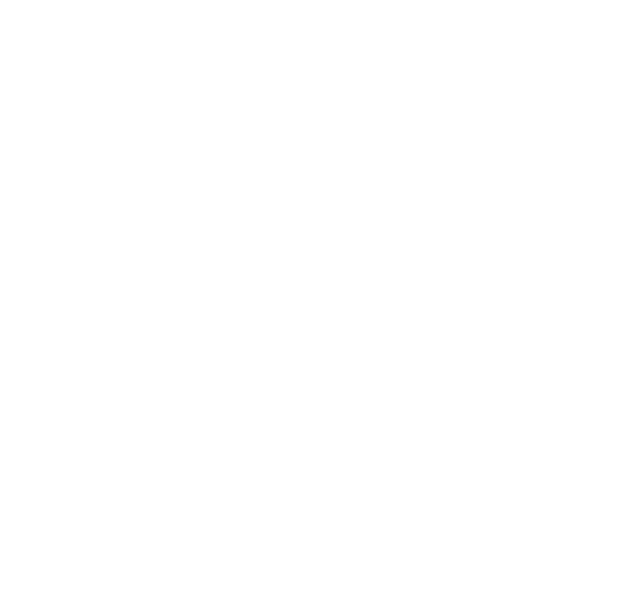
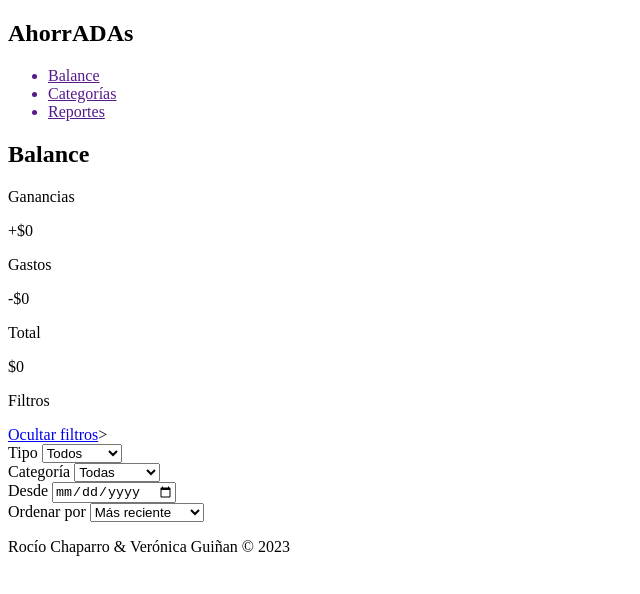
Before and after one commit to veronicadelmar/proyecto-ahorradas, a plain HTML site: page index.html in a window 1280 px wide. Shown: the whole page, without its empty margins (0-640 px from the left). Drawn offline with Linux system fonts and the light colour scheme.

Commit message:
adding balance htmle

```diff
--- a/index.html
+++ b/index.html
@@ -7,6 +7,95 @@
     <title>Document</title>
 </head>
 <body>
+    <header>
+        <section>
+            <div>
+                <i class="fa-solid fa-wallet"></i>
+                <h1>AhorrADAs</h1>
+            </div>
+            <div>
+                <nav>
+                    <ul>
+                        <a href=""><li><i class="fa-solid fa-chart-line"></i> Balance</li></a>
+                        <a href=""><li><i class="fa-solid fa-tag"></i> Categorías</li></a>
+                        <a href=""><li><i class="fa-solid fa-chart-pie"></i> Reportes</li></a>
+                    </ul>
+                </nav>
+                <div id="hamburger-menu">
+                    <i class="fa-solid fa-bars"></i>
+                </div>
+            </div>
+        </section>
+    </header>
+    <main>
+        <section>
+            <div>
+                <div>
+                    <h2>Balance</h2>
+                    <div>
+                        <p>Ganancias</p>
+                        <p>+$0</p>
+                    </div>
+                    <div>
+                        <p>Gastos</p>
+                        <p>-$0</p>
+                    </div>
+                    <div>
+                        <p>Total</p>
+                        <p>$0</p>
+                    </div>
+                </div>
+                <div>
+                    <div>
+                        <p>Filtros</p>
+                        <a href="#">Ocultar filtros</a>>
+                    </div>
+                    <div>
+                        <div>
+                            <label for="filter-type">Tipo</label>
+                            <select name="filter-type" id="filter-type">
+                                <option value="todos">Todos</option>
+                                <option value="gasto">Gasto</option>
+                                <option value="ganancia">Ganancia</option>
+                            </select>
+                        </div>
+                        <div>
+                            <label for="filter-category">Categoría</label>
+                            <select name="filter-category" id="filter-category">
+                                <option value="todas">Todas</option>
+                                <option value="comida">Comida</option>
+                                <option value="servicios">Servicios</option>
+                                <option value="salidas">Salidas</option>
+                                <option value="educacion">Educación</option>
+                                <option value="transporte">Transporte</option>
+                                <option value="trabajo">Trabajo</option>
+                            </select>
+                        </div>
+                        <div>
+                            <label for="filter-date">Desde</label>
+                            <input type="date" id="date-filter" name="date-filter">
+                        </div>
+                        <div>
+                            <label for="filter-order">Ordenar por</label>
+                            <select name="filter-order" id="filter-order">
+                                <option value="mas-recientes">Más reciente</option>
+                                <option value="menos-recientes">Menos reciente</option>
+                                <option value="mayor-monto">Mayor monto</option>
+                                <option value="menor-monto">Menor monto</option>
+                                <option value="a/z">A/Z</option>
+                                <option value="z/a">Z/A</option>
+                            </select>
+                        </div>
+                    </div>
+                </div>
+            </div>
+        </section>
+    </main>
+    <footer>
+        <div>
+            <p>Rocío Chaparro & Verónica Guiñan © 2023</p>
+        </div>
+    </footer>
     <script src="./js/main.js"></script>
 </body>
 </html>
```
